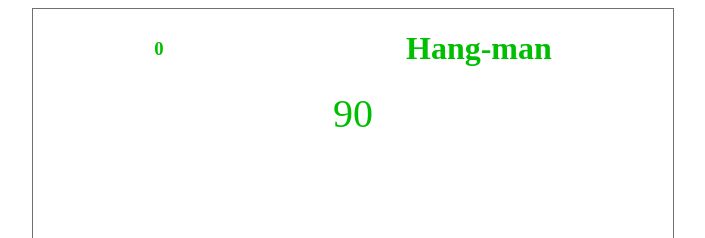
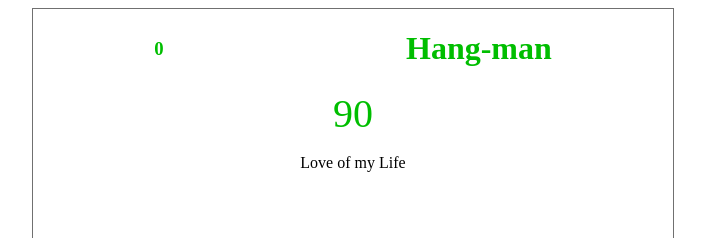
Before and after one commit to jcsmileyjr/hangman2, an Angular app: page / in a window 1280 px wide. Shown: the top 238 px of the page, without its empty margins (287-992 px from the left). Built offline with nearby package versions, Linux system fonts and the light colour scheme.

Commit message:
Initial setup of the Problem component

```diff
--- a/src/app/app.component.html
+++ b/src/app/app.component.html
@@ -2,5 +2,6 @@
   <main class="container">
     <app-header [score]="score"></app-header>
     <app-timer [timer]="timer"></app-timer>
+    <app-problem [problem]="problem"></app-problem>
   </main>
 </div>
--- a/src/app/app.component.ts
+++ b/src/app/app.component.ts
@@ -6,6 +6,7 @@ import { Component } from '@angular/core';
   styleUrls: ['./app.component.css']
 })
 export class AppComponent {
-  score = 0;
-  timer = 90;
+  score: number = 0;
+  timer: number = 90;
+  problem: string = "Love of my Life";
 }
--- a/src/app/app.module.ts
+++ b/src/app/app.module.ts
@@ -4,12 +4,14 @@ import { NgModule } from '@angular/core';
 import { AppComponent } from './app.component';
 import { HeaderComponent } from './components/header/header.component';
 import { TimerComponent } from './components/timer/timer.component';
+import { ProblemComponent } from './components/problem/problem.component';
 
 @NgModule({
   declarations: [
     AppComponent,
     HeaderComponent,
-    TimerComponent
+    TimerComponent,
+    ProblemComponent
   ],
   imports: [
     BrowserModule
--- /dev/null
+++ b/src/app/components/problem/problem.component.css
@@ -0,0 +1,5 @@
+
+main {
+    display: flex;
+    justify-content: center;
+}
--- /dev/null
+++ b/src/app/components/problem/problem.component.html
@@ -0,0 +1,3 @@
+<main>
+    <p>{{problem}}</p>
+</main>
--- /dev/null
+++ b/src/app/components/problem/problem.component.ts
@@ -0,0 +1,19 @@
+import { Component, OnInit, Input } from '@angular/core';
+
+@Component({
+  selector: 'app-problem',
+  templateUrl: './problem.component.html',
+  styleUrls: ['./problem.component.css']
+})
+export class ProblemComponent implements OnInit {
+  @Input() problem;
+
+  constructor() { }
+
+  ngOnInit(): void {
+
+  }
+
+
+
+}
```
Also changed, not shown: 1 other file (tests, documents, lock files or other folders).
